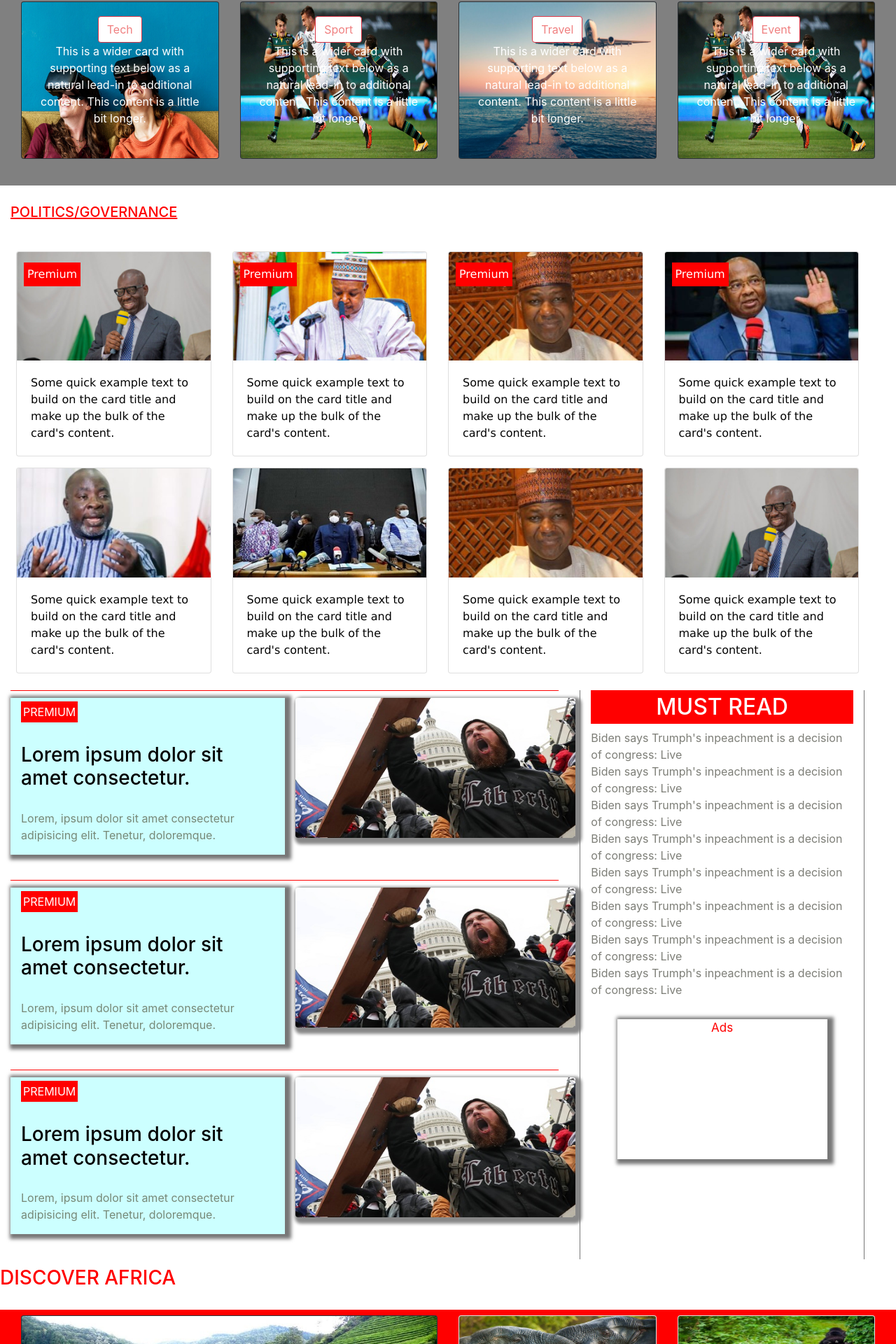
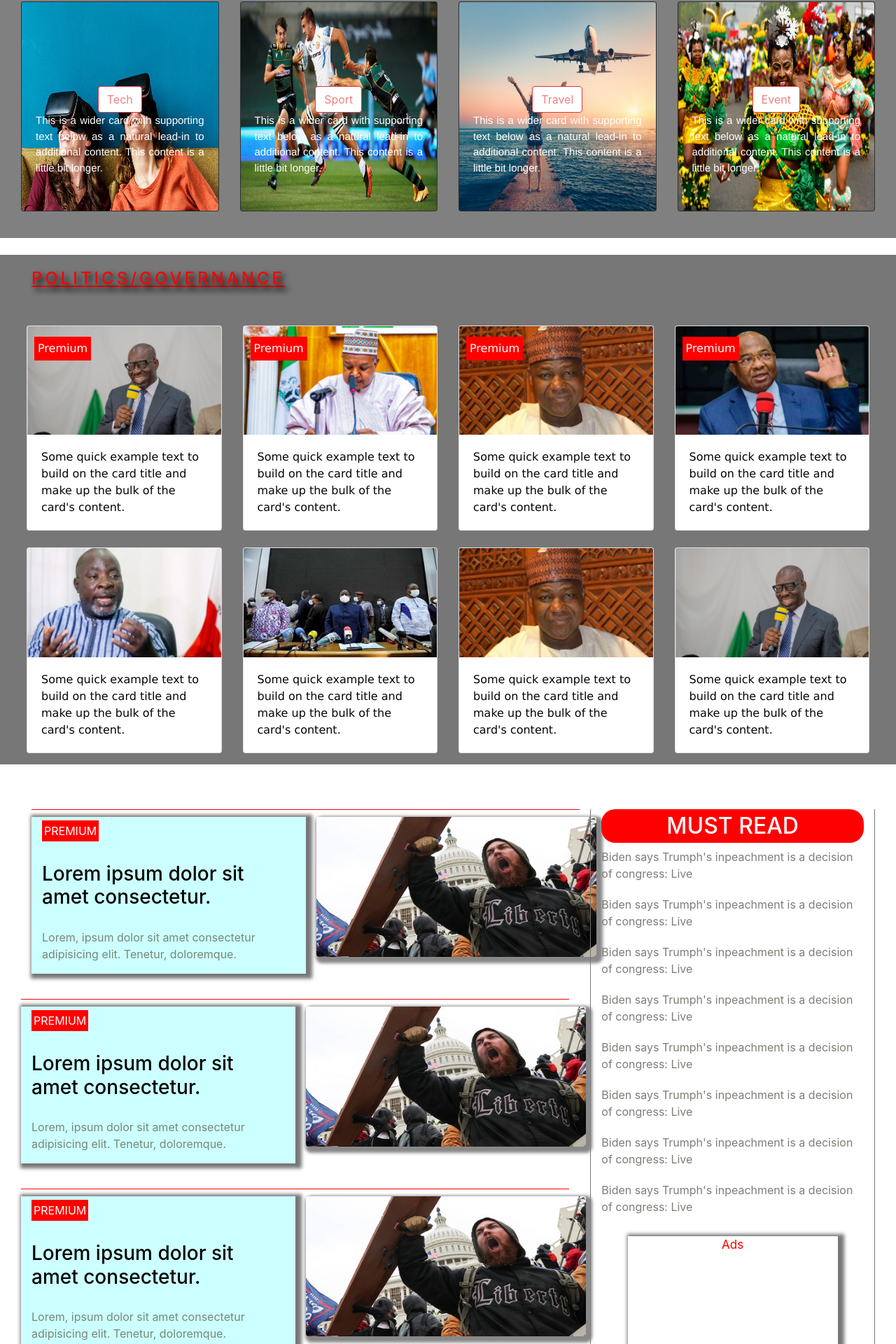
Before and after one commit to DigitalNestHQ/tv24Africanews, a React (Create React App) app: page / in a window 1280 px wide. Shown: the part 726-2646 px from the top of the page at 70% size. Built offline with nearby package versions, Linux system fonts and the light colour scheme.

Commit message:
-fixed mobile responsive related bugs in -discover-africa teaser and -politics components

```diff
--- a/src/components/homepage/dicoverafrica/discoverAfrica.css
+++ b/src/components/homepage/dicoverafrica/discoverAfrica.css
@@ -1,6 +1,34 @@
 .af-bg-red{
     background-color: red;
+    padding: 30px auto;
 }
 .da_img{
     height: 150px;
 }
+.africa h3{
+    padding-left: 30px;
+}
+.af-col-tp{
+    padding: 15px;
+    background-color: #fff;
+}
+.af-card-txt{
+    font-size: 50px;
+    font-weight: bold;
+}
+.af-card-overl{
+    top: 200px;
+}
+.af-crd{
+    background-color:#fff;
+    padding: 10px;
+}
+@media screen and (max-width: 560px){
+    .africa h3{
+        padding-left: 0;
+        text-align: center;
+    }
+    .af-card-overl{
+        top: 20px;
+    }
+}
--- a/src/components/homepage/dicoverafrica/discoverAfrica.js
+++ b/src/components/homepage/dicoverafrica/discoverAfrica.js
@@ -10,15 +10,15 @@ import "./discoverAfrica.css";
 export class discoverAfrica extends Component {
   render() {
     return (
-      <div className="africa ">
+      <div className="africa">
         <h3>DISCOVER AFRICA</h3>
         <div className="container-fluid row af-bg-red ml-0">
           <div className="col-sm-6 af-col-tp my-2 mx-auto">
-            <Card className="bg-dark text-white">
+            <Card className="text-white">
               <Card.Img src={Mambilla} alt="Card image" />
-              <Card.ImgOverlay>
+              <Card.ImgOverlay className="af-card-overl">
                 <Card.Text></Card.Text>
-                <Card.Text>MAMBILLA FOREST</Card.Text>
+                <Card.Text className="af-card-txt">MAMBILLA <br/> FOREST</Card.Text>
               </Card.ImgOverlay>
             </Card>
           </div>
@@ -46,7 +46,7 @@ export class discoverAfrica extends Component {
             <div className="row">
               <div className=" col-md-6 mx-auto my-2">
                 <a href="/">
-                  <Card>
+                  <Card className="af-crd">
                     <Card.Img variant="top" src={Calabar}  className="da_img"/>
                   </Card>
                   <span>PREMIUM</span>
--- a/src/components/homepage/headlines/headline.css
+++ b/src/components/homepage/headlines/headline.css
@@ -1,3 +1,8 @@
+
+.hl-tp-cont{
+    padding-top: 40px;
+    padding-bottom: 40px;
+}
 .hd-img{
     width: 400px;
     height: 200px;
@@ -44,6 +49,8 @@
     background: red;
     padding: 5px;
     text-align: center;
+    /* width: 100%; */
+    border-radius: 20px;
 }
 .ns-art-wrap article{
     padding: 7px auto;
@@ -72,9 +79,13 @@
     color: red;
     padding: 100px auto!important;
 }
+.news_article{
+    margin-bottom: 20px;
+}
 @media screen and (max-width: 560px){
     .hd-img{
         width: 310px!important;
+        margin: inherit auto;
     }
     .ns-txt{
         /* width: 100%!important */
--- a/src/components/homepage/headlines/headlineComponent.js
+++ b/src/components/homepage/headlines/headlineComponent.js
@@ -7,10 +7,10 @@ export class headlineComponent extends Component {
   render() {
     return (
       <div className="hl-wrapper">
-        <div className="container-fluid">
-          <div className="row container-fluid">
+        <div className="container-fluid hl-tp-cont mx-auto">
+          <div className="row container-fluid mx-auto">
             <div className="col-sm-8 ns-txt-wrap">
-              <div className="container-fluid row mb-3 bt-red">
+              <div className="container-fluid row mb-3 bt-red mx-auto">
                 <div className="col-sm-6 ns-txt">
                   <span>PREMIUM</span>
                   <a href="/" className="text-bold news-hd">
@@ -62,8 +62,7 @@ export class headlineComponent extends Component {
                 </div>
               </div>
             </div>
-            {/* <div className="col-sm-1"></div> */}
-            <div className="col-sm-4 ns-art-wrap">
+            <div className="col-sm-4 ns-art-wrap mx-auto">
               <h2>MUST READ</h2>
               <article className="news_article">
                 <a href="/">
--- a/src/components/homepage/homepage.css
+++ b/src/components/homepage/homepage.css
@@ -102,3 +102,17 @@
     background-color: rgba(0, 0, 0, 0.5);
     cursor: pointer;
 }
+.ts-card-txt{
+    font-family: 'Franklin Gothic Medium', 'Arial Narrow', Arial, sans-serif;
+    font-size: 15px!important;
+    text-align: justify;
+}
+.ts-card-txt:hover{
+    filter: brightness(1.5);
+}
+.ts-card-wrap{
+    height: 300px
+}
+.ts-overlay{
+    padding-top: 120px;
+}
--- a/src/components/homepage/homepageTeaser/teaserSection.js
+++ b/src/components/homepage/homepageTeaser/teaserSection.js
@@ -1,21 +1,23 @@
 import React from "react";
 import Image1 from "../../../assets/images/tech_1.jpg";
 import Image2 from "../../../assets/images/athletic.jpg";
+import Image3 from "../../../assets/images/calabar-carnival-3.jpg";
 import Image4 from "../../../assets/images/travel1.jpg";
 import { Card, Button } from "react-bootstrap";
+
 import "../homepage.css"
 
 const teaserSection = () => {
   return (
     <div className="teaser mt-3 mb-3 mx-auto">
       <div className="row container-fluid mx-auto">
-        <div className="col-sm-3 my-2 ts-card">
+        <div className="col-sm-3 my-2 ts-card-wrap">
           <Card className="bg-dark text-white mt-wrap h-100">
             <Card.Img src={Image1} alt="Card image" className="h-100"/>
-            <Card.ImgOverlay className="m-t text-center">
+            <Card.ImgOverlay className="m-t text-center ts-overlay">
             <Button variant="outline-danger" className="butn">Tech</Button>
 
-              <Card.Text>
+              <Card.Text className="ts-card-txt">
                 This is a wider card with supporting text below as a natural
                 lead-in to additional content. This content is a little bit
                 longer.
@@ -23,13 +25,13 @@ const teaserSection = () => {
             </Card.ImgOverlay>
           </Card>
         </div>
-        <div className="col-sm-3 mt-2 mb-2">
+        <div className="col-sm-3 mt-2 mb-2 ts-card-wrap">
           <Card className="bg-dark text-white mt-wrap h-100">
             <Card.Img src={Image2} alt="Card image" className="h-100"/>
-            <Card.ImgOverlay className="m-t text-center">
+            <Card.ImgOverlay className="m-t text-center ts-overlay">
             <Button variant="outline-danger" className="butn">Sport</Button>
 
-              <Card.Text>
+              <Card.Text className="ts-card-txt">
                 This is a wider card with supporting text below as a natural
                 lead-in to additional content. This content is a little bit
                 longer.
@@ -37,12 +39,12 @@ const teaserSection = () => {
             </Card.ImgOverlay>
           </Card>
         </div>
-        <div className="col-sm-3 mt-2 mb-2">
+        <div className="col-sm-3 mt-2 mb-2 ts-card-wrap">
           <Card className="bg-dark text-white mt-wrap h-100">
-            <Card.Img src={Image4} alt="Card image" />
-            <Card.ImgOverlay className="m-t text-center">
+            <Card.Img src={Image4} alt="Card image" className="h-100"/>
+            <Card.ImgOverlay className="m-t text-center ts-overlay">
             <Button variant="outline-danger" className="butn">Travel</Button>
-              <Card.Text>
+              <Card.Text className="ts-card-txt">
                 This is a wider card with supporting text below as a natural
                 lead-in to additional content. This content is a little bit
                 longer.
@@ -50,13 +52,13 @@ const teaserSection = () => {
             </Card.ImgOverlay>
           </Card>
         </div>
-        <div className="col-sm-3 mt-2 mb-2">
+        <div className="col-sm-3 mt-2 mb-2 ts-card-wrap">
           <Card className="bg-dark text-white mt-wrap h-100">
-            <Card.Img src={Image2} alt="Card image" className="h-100"/>
-            <Card.ImgOverlay className="m-t text-center">
+            <Card.Img src={Image3} alt="Card image" className="h-100"/>
+            <Card.ImgOverlay className="m-t text-center ts-overlay">
 
               <Button variant="outline-danger" className="butn">Event</Button>
-              <Card.Text>
+              <Card.Text className="ts-card-txt">
                 This is a wider card with supporting text below as a natural
                 lead-in to additional content. This content is a little bit
                 longer.
--- a/src/components/homepage/politics/politicsComponent.css
+++ b/src/components/homepage/politics/politicsComponent.css
@@ -1,7 +1,14 @@
 .politics-wrap h3{
-    font-size: 20px;
+    font-size: 24px;
     color: red;
     text-decoration: underline;
+    padding-left: 30px;
+    padding-top: 20px;
+    text-shadow: 5px 5px 8px #000;
+    letter-spacing: 4px;
+}
+.politics-wrap{
+    background-color: #777;
 }
 .news-sec{
     font-family: 'Lucida Sans', 'Lucida Sans Regular',Geneva, Verdana, sans-serif;
@@ -34,3 +41,8 @@
     display: inline-block;
     padding: 5px;
 }
+@media screen and (max-width: 772px){
+    .politics-wrap h3{
+        text-align: center;
+    }
+}
--- a/src/components/homepage/politics/politicsComponent.js
+++ b/src/components/homepage/politics/politicsComponent.js
@@ -14,10 +14,10 @@ export class politicsComponent extends Component {
 
   render() {
     return (
-      <div className="politics-wrap container-fluid">
+      <div className="politics-wrap container-fluid my-4">
         <h3>POLITICS/GOVERNANCE</h3>
-        <div className="container-fluid mt-3 mb-3 p-2 d-flex row">
-          <div className="col-sm-3 news-sec">
+        <div className="container-fluid my-3 p-2 d-flex row mx-auto">
+          <div className="col-sm-3 news-sec my-2">
             <a href="/">
               <Card className="news-crd">
               <label>Premium</label>
@@ -31,7 +31,7 @@ export class politicsComponent extends Component {
               </Card>
             </a>
           </div>
-          <div className="col-sm-3 news-sec">
+          <div className="col-sm-3 news-sec my-2">
             <a href="/">
               <Card className="news-crd">
               <label className="color-red">Premium</label>
@@ -45,7 +45,7 @@ export class politicsComponent extends Component {
               </Card>
             </a>
           </div>
-          <div className="col-sm-3 news-sec">
+          <div className="col-sm-3 news-sec my-2">
             <a href="/">
               <Card className="news-crd">
               <label className="color-red">Premium</label>
@@ -59,7 +59,7 @@ export class politicsComponent extends Component {
               </Card>
             </a>
           </div>
-          <div className="col-sm-3 news-sec">
+          <div className="col-sm-3 news-sec my-2">
             <a href="/">
               <Card className="news-crd">
               <label className="color-red">Premium</label>
@@ -73,7 +73,7 @@ export class politicsComponent extends Component {
               </Card>
             </a>
           </div>
-          <div className="col-sm-3 mt-3 news-sec">
+          <div className="col-sm-3 mt-3 news-sec my-2">
             <a href="/">
               <Card>
                 <Card.Img variant="top" src={Kola} />
@@ -86,7 +86,7 @@ export class politicsComponent extends Component {
               </Card>
             </a>
           </div>
-          <div className="col-sm-3 mt-3 news-sec">
+          <div className="col-sm-3 mt-3 news-sec my-2">
             <a href="/">
               <Card>
                 <Card.Img variant="top" src={IVP} />
@@ -99,7 +99,7 @@ export class politicsComponent extends Component {
               </Card>
             </a>
           </div>
-          <div className="col-sm-3 mt-3 news-sec">
+          <div className="col-sm-3 mt-3 news-sec my-2">
             <a href="/">
               <Card>
                 <Card.Img variant="top" src={Dogara} />
@@ -112,7 +112,7 @@ export class politicsComponent extends Component {
               </Card>
             </a>
           </div>
-          <div className="col-sm-3 mt-3 news-sec">
+          <div className="col-sm-3 mt-3 news-sec my-2">
             <a href="/">
               <Card>
                 <Card.Img variant="top" src={Obaseki} />
```
